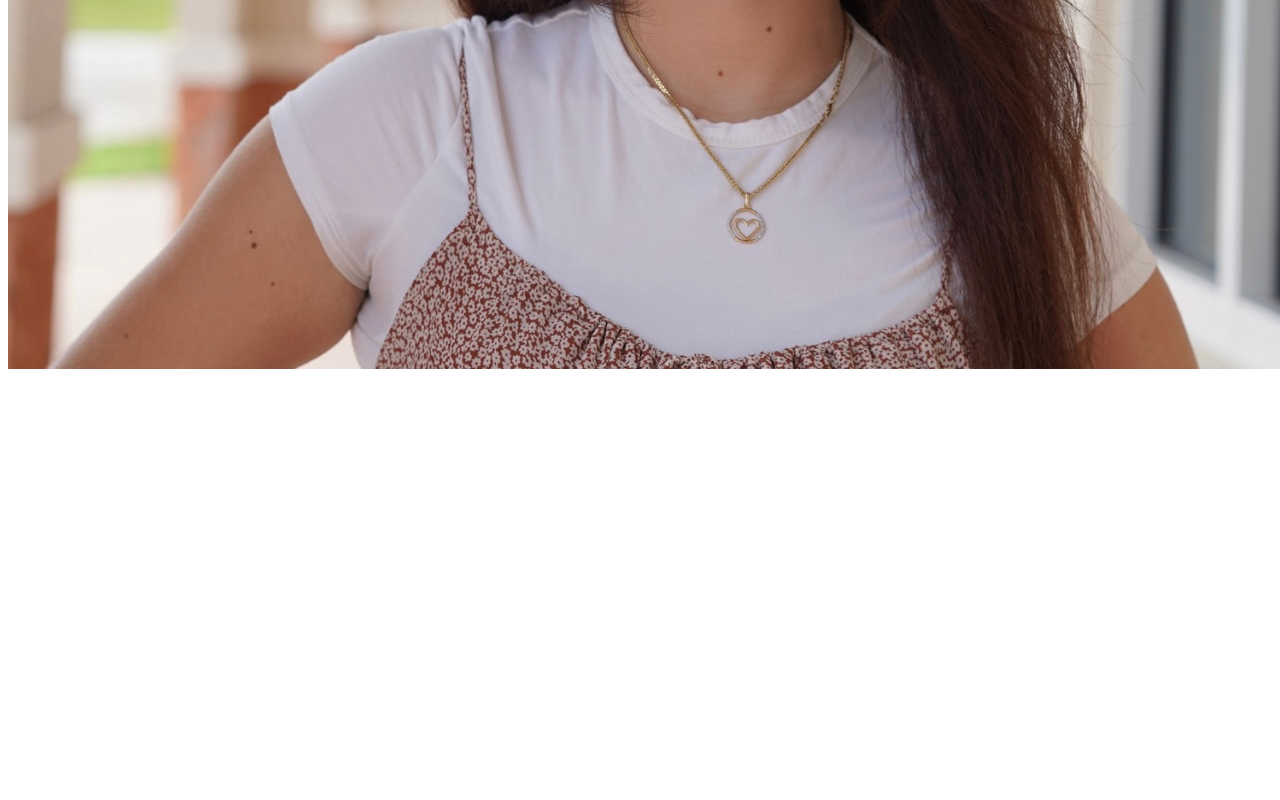
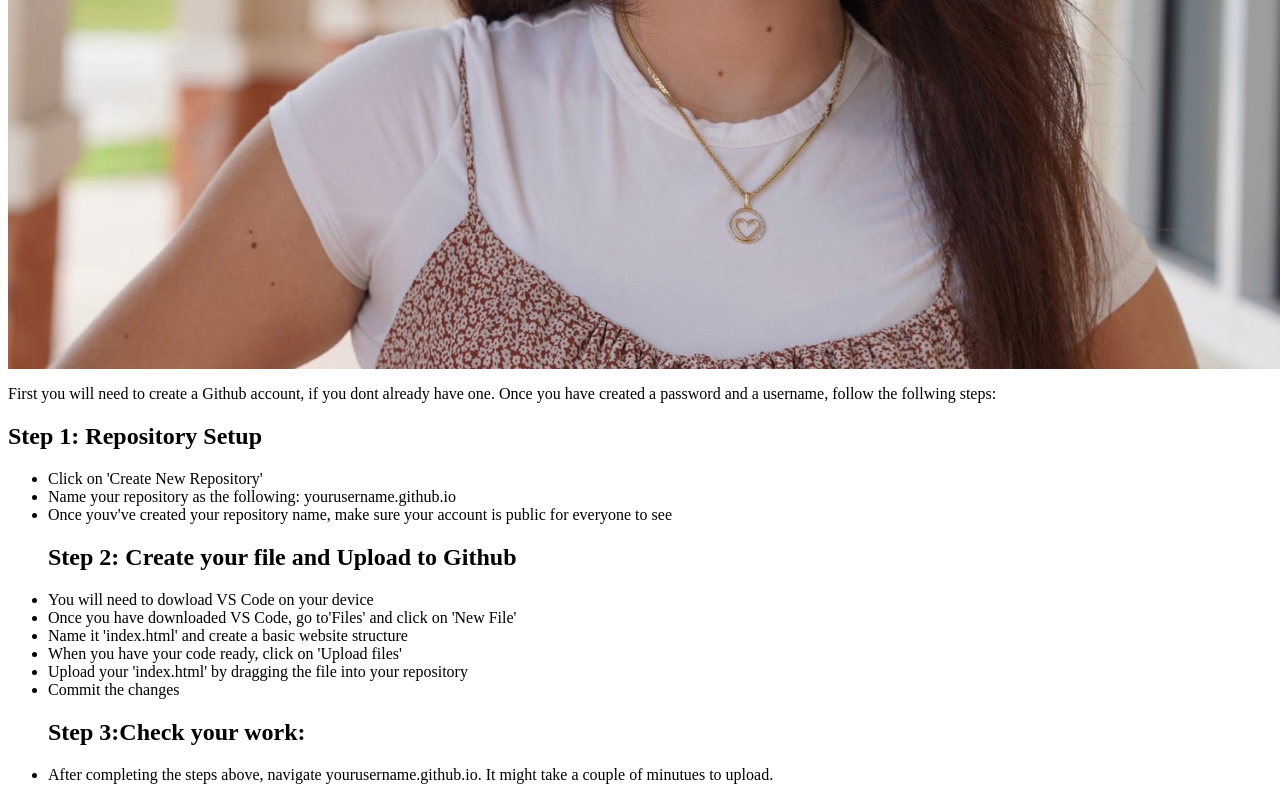
Before and after one commit to victoriapaez1/victoriapaez1.github.io, a plain HTML site: page index.html in a window 1280 px wide. Shown: the part 595-1395 px from the top of the page. Before the commit the page ends 972 px from the top, so only its background shows below. Drawn offline with Linux system fonts and the light colour scheme.

Commit message:
Add files via upload

```diff
--- a/index.html
+++ b/index.html
@@ -1,5 +1,27 @@
 <html>
     <h1>Victoria's Portfolio</h1>
     <img src="./Bio picture.jpeg"/>
+    <title> How to create a personal website using Github</title>
+    <p> First you will need to create a Github account, if you dont already have one. Once you have created a password and a username, follow the follwing steps:
+    </p>
+    <h2> Step 1: Repository Setup</h2>
+      <ul>
 
+        <li>Click on 'Create New Repository'</li>
+        <li>Name your repository as the following: yourusername.github.io</li>
+        <li>Once youv've created your repository name, make sure your account is public for everyone to see</li>
+
+    <h2> Step 2: Create your file and Upload to Github </h2>
+        <li>You will need to dowload VS Code on your device</li>
+        <li>Once you have downloaded VS Code, go to'Files' and click on 'New File'</li>
+        <li>Name it 'index.html' and create a basic website structure</li>
+        <li>When you have your code ready, click on 'Upload files'</li>
+        <li>Upload your 'index.html' by dragging the file into your repository</li>
+        <li>Commit the changes</li>
+
+    <h2> Step 3:Check your work:</h2>
+        <li>After completing the steps above, navigate yourusername.github.io. It might take a couple of minutues to upload.</li>
+
+
+      </ul>
 </html>
```
